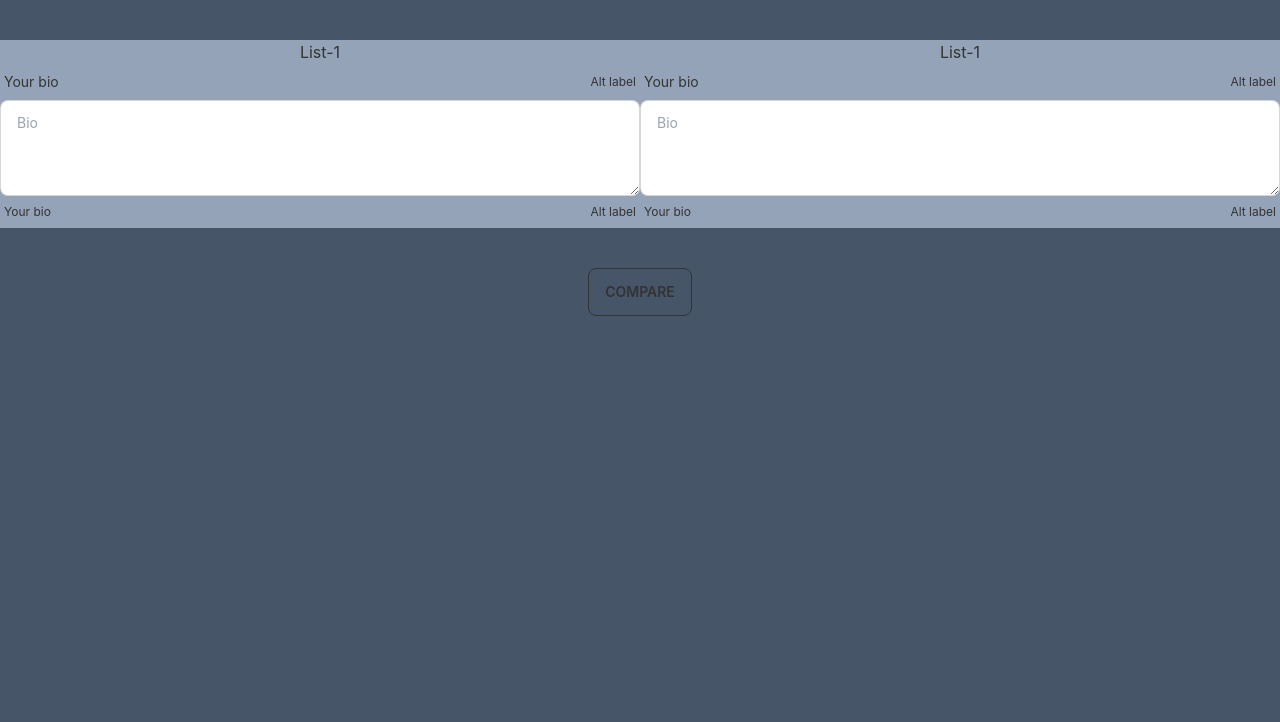
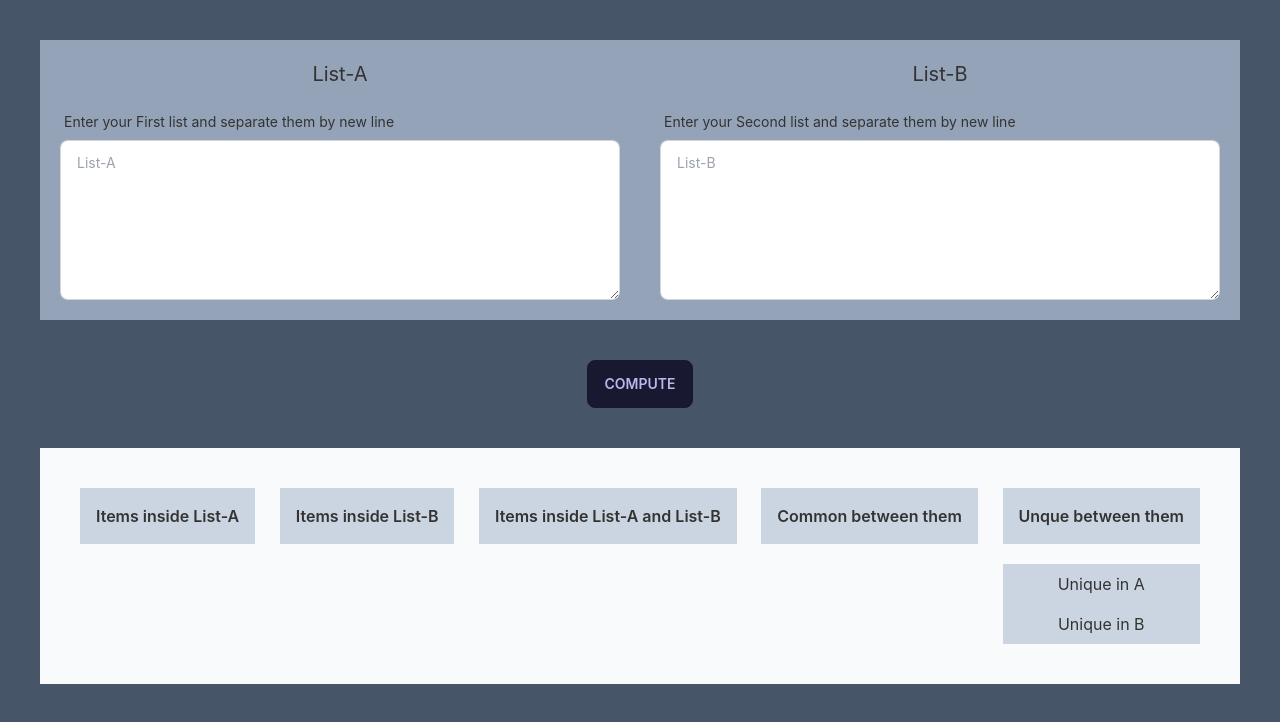
Before and after one commit to Abid459/Pomodoro-clock-and-List-compare, a React (Create React App) app: page / in a window 1280 px wide. Shown: the top 722 px of the page. Built offline with nearby package versions, Linux system fonts and the light colour scheme.

Commit message:
All item common-item and unique-item functionality added

```diff
--- a/src/components/CompareList.js
+++ b/src/components/CompareList.js
@@ -7,79 +7,102 @@ const CompareList = () => {
 
     const [outputA, setOutputA] = useState()
     const [outputB, setOutputB] = useState()
+    const [outputAll, setOutputAll] = useState()
+    const [commonEl, setCommonEl] = useState()
+    const [uniquA, setUniquA] = useState()
+    const [uniquB, setUniquB] = useState()
+
+    function mapArr(arr) {
+        let count = 1;
+        const output = arr.map(item => {
+            return <div key={count} className="overflow-x-auto">
+                <p className='bg-slate-200 mb-1 p-3 rounded font-semibold'>{count++}. {item}</p>
+            </div>
+        })
+        return output;
+    }
 
     const handleCompare = () => {
         const inputA = inputARef.current.value;
         const inputB = inputBRef.current.value;
-        // const output = inputBRef.current.value;
 
 
         const inputA_Arr = inputA.split('\n');
         const inputB_Arr = inputB.split('\n');
-        console.log(inputA_Arr);
+        console.log(inputB_Arr);
+        let totalArr = [...inputA_Arr, ...inputB_Arr];
 
-        let countA = 1
-        const outputA = inputA_Arr.map(item => {
-            return <div class="overflow-x-auto">
-                <p className='bg-slate-200 mb-1 p-3 font-semibold'>{countA++}. {item}</p>
-            </div>
-        })
-        setOutputA(outputA)
+        const commonArr = inputA_Arr.filter(elA => inputB_Arr.indexOf(elA) !== -1)
+        const uniqueInA = inputA_Arr.filter(elA => inputB_Arr.indexOf(elA) === -1)
+        const uniqueInB = inputB_Arr.filter(elB => inputA_Arr.indexOf(elB) === -1)
+        console.log("This is unique Aarr", uniqueInA)
+        console.log("This is unique Barr", uniqueInB)
 
-        let countB = 1;
-        const outputB = inputB_Arr.map(item => {
-            return <div class="overflow-x-auto">
-                <p className='bg-slate-200 mb-1 p-3 font-semibold'>{countB++}. {item}</p>
-            </div>
-        })
-        setOutputB(outputB)
+        setOutputA(mapArr(inputA_Arr))
+        setOutputB(mapArr(inputB_Arr))
+        setOutputAll(mapArr(totalArr))
+        setCommonEl(mapArr(commonArr))
+        setUniquA(mapArr(uniqueInA))
+        setUniquB(mapArr(uniqueInB))
 
 
 
     }
 
     return (
-        <div className='h-screen bg-slate-600'>
-            <div className='flex w-screen justify-center  items-center pt-10'>
-                <div className='bg-slate-400 w-full text-center text-'>
-                    <h3>List-1</h3>
-                    <div class="form-control">
-                        <label class="label">
-                            <span class="label-text">Your bio</span>
-                            <span class="label-text-alt">Alt label</span>
+        <div className='min-h-screen bg-slate-600 px-10'>
+            <div className='flex  justify-center  items-center pt-10'>
+                <div className='bg-slate-400 w-full text-center text- p-5'>
+                    <h3 className='text-xl mb-4'>List-A</h3>
+                    <div className="form-control">
+                        <label className="label">
+                            <span className="label-text">Enter your First list and separate them by new line</span>
                         </label>
-                        <textarea ref={inputARef} class="textarea textarea-bordered h-24" placeholder="Bio"></textarea>
-                        <label class="label">
-                            <span class="label-text-alt">Your bio</span>
-                            <span class="label-text-alt">Alt label</span>
-                        </label>
+                        <textarea ref={inputARef} className="textarea textarea-bordered h-40" placeholder="List-A"></textarea>
                     </div>
                 </div>
-                <div className='bg-slate-400 w-full text-center text-'>
-                    <h3>List-1</h3>
-                    <div class="form-control">
-                        <label class="label">
-                            <span class="label-text">Your bio</span>
-                            <span class="label-text-alt">Alt label</span>
+                <div className='bg-slate-400 w-full text-center text- p-5'>
+                    <h3 className='text-xl mb-4'>List-B</h3>
+                    <div className="form-control">
+                    <label className="label">
+                            <span className="label-text">Enter your Second list and separate them by new line</span>
                         </label>
-                        <textarea ref={inputBRef} class="textarea textarea-bordered h-24" placeholder="Bio"></textarea>
-                        <label class="label">
-                            <span class="label-text-alt">Your bio</span>
-                            <span class="label-text-alt">Alt label</span>
-                        </label>
+                        <textarea ref={inputBRef} className="textarea textarea-bordered h-40" placeholder="List-B"></textarea>
+
                     </div>
                 </div>
 
             </div>
-            <div className='flex justify-center mt-10'>
-                <button onClick={handleCompare} class="btn btn-outline">compare</button>
+            <div className='flex justify-center my-10'>
+                <button onClick={handleCompare} className="btn ">COMPUTE</button>
             </div>
-            <div className='grid grid-cols-2 gap-5'>
+            <div className='flex flex-wrap justify-between bg-slate-50 p-10'>
                 <div className=''>
+                    <h3 className='font-semibold mb-5 bg-slate-300 p-4 text-center'>Items inside List-A</h3>
                     {outputA}
                 </div>
                 <div className=''>
+                    <h3 className='font-semibold mb-5 bg-slate-300 p-4 text-center'>Items inside List-B</h3>
                     {outputB}
+                </div>
+                <div className=''>
+                    <h3 className='font-semibold mb-5 bg-slate-300 p-4 text-center'>Items inside List-A and List-B</h3>
+                    {outputAll}
+                </div>
+                <div className=''>
+                    <h3 className='font-semibold mb-5 bg-slate-300 p-4 text-center'>Common between them</h3>
+                    {commonEl}
+                </div>
+                <div className=''>
+                    <h3 className='font-semibold mb-5 bg-slate-300 p-4 text-center'>Unque between them</h3>
+                    <div>
+                        <h4 className='text-center bg-slate-300 p-2'>Unique in A</h4>
+                        {uniquA}
+                    </div>
+                    <div>
+                        <h4 className='text-center bg-slate-300 p-2'>Unique in B</h4>
+                        {uniquB}
+                    </div>
                 </div>
             </div>
         </div>
```
